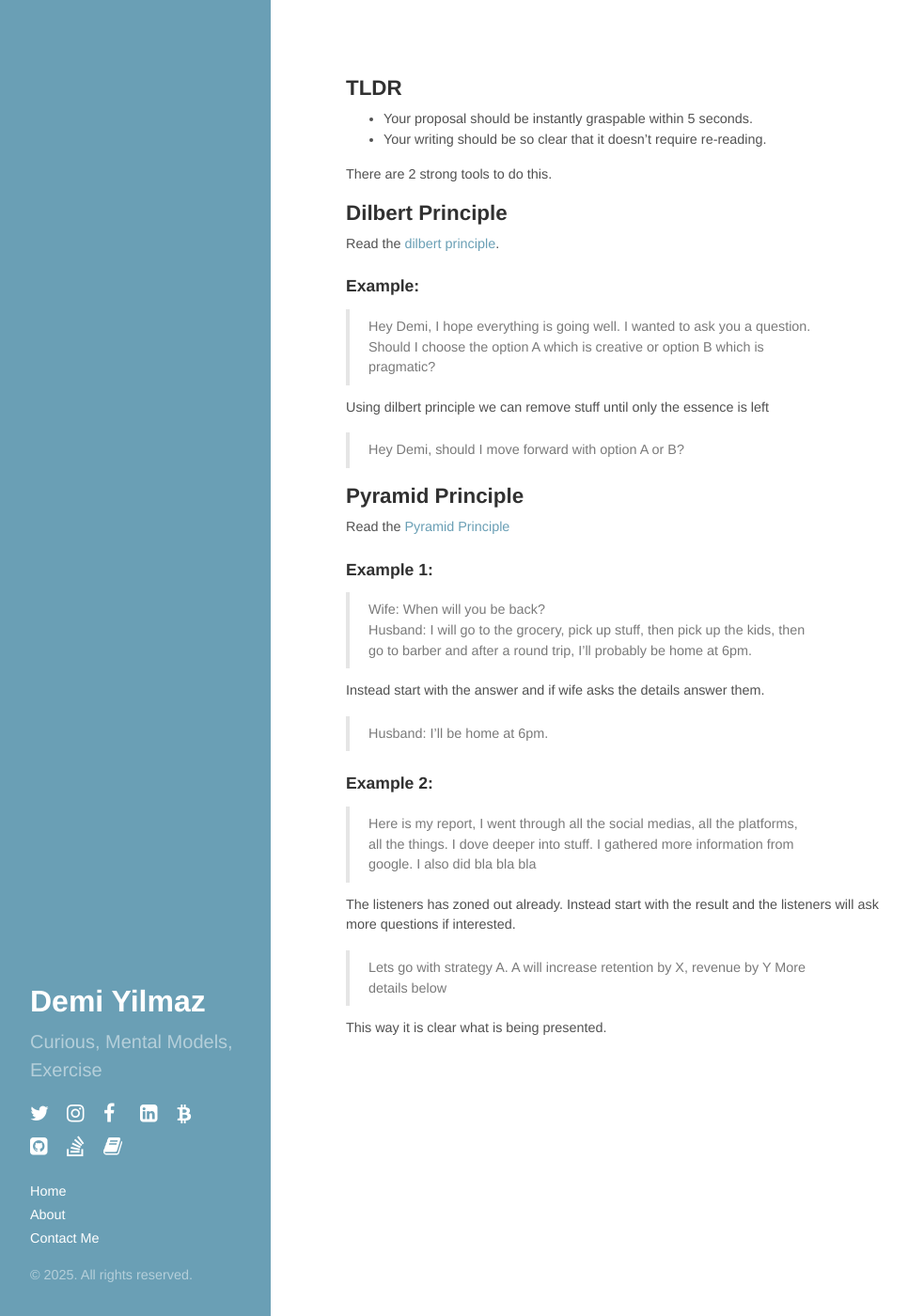
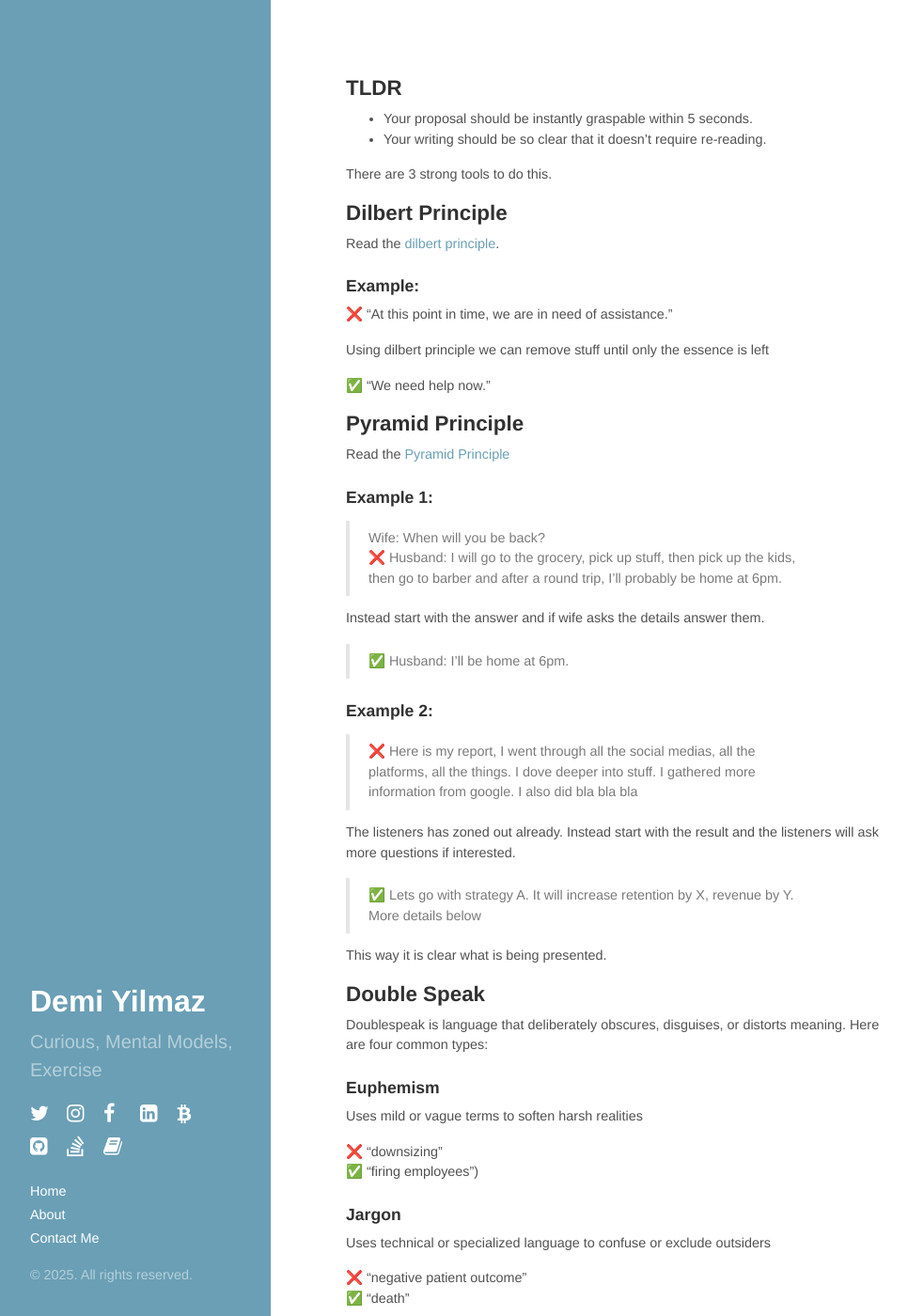
Before and after one commit to demiculus/demiculus.github.io, a Jekyll site: the page built from communication.md, in a window 1280 px wide and 1400 px high. Shown: the whole window at 94% size, without its empty margins (0-966 px from the left). Built offline with Jekyll 4.4.1, drawn with Linux system fonts in a browser that asks for light colours; nearby versions of some CDN libraries; some of the changed text lies outside the part shown.

Commit message:
added extra item to comm

```diff
--- a/communication.md
+++ b/communication.md
@@ -8,18 +8,19 @@ title: Communication
 - Your proposal should be instantly graspable within 5 seconds.
 - Your writing should be so clear that it doesn't require re-reading.
 
-There are 2 strong tools to do this.
+There are 3 strong tools to do this.
 
 ## Dilbert Principle
 
 Read the [dilbert principle](https://dilbertblog.typepad.com/the_dilbert_blog/2007/06/the_day_you_bec.html).
 
 ### Example:
-> Hey Demi, I hope everything is going well. I wanted to ask you a question. Should I choose the option A which is creative or option B which is pragmatic?
+
+❌ "At this point in time, we are in need of assistance."
 
 Using dilbert principle we can remove stuff until only the essence is left
 
-> Hey Demi, should I move forward with option A or B?
+✅ "We need help now."
 
 ## Pyramid Principle
 
@@ -27,19 +28,44 @@ Read the [Pyramid Principle](https://medium.com/lessons-from-mckinsey/the-pyrami
 
 ### Example 1:
 > Wife: When will you be back?
-> Husband: I will go to the grocery, pick up stuff, then pick up the kids, then go to barber and after a round trip, I'll probably be home at 6pm.
+> ❌ Husband: I will go to the grocery, pick up stuff, then pick up the kids, then go to barber and after a round trip, I'll probably be home at 6pm.
 
 Instead start with the answer and if wife asks the details answer them.
 
-> Husband: I'll be home at 6pm.
+> ✅ Husband: I'll be home at 6pm.
 
 ### Example 2:
-> Here is my report, I went through all the social medias, all the platforms, all the things. I dove deeper into stuff. I gathered more information from google. I also did bla bla bla
+> ❌ Here is my report, I went through all the social medias, all the platforms, all the things. I dove deeper into stuff. I gathered more information from google. I also did bla bla bla
 
 The listeners has zoned out already. Instead start with the result and the listeners will ask more questions if interested.
 
-> Lets go with strategy A.
-> A will increase retention by X, revenue by Y
-> More details below
+> ✅ Lets go with strategy A. It will increase retention by X, revenue by Y. More details below
 
 This way it is clear what is being presented.
+
+## Double Speak
+Doublespeak is language that deliberately obscures, disguises, or distorts meaning. Here are four common types:
+
+### Euphemism
+Uses mild or vague terms to soften harsh realities
+
+❌ "downsizing"
+✅ "firing employees")
+
+### Jargon
+Uses technical or specialized language to confuse or exclude outsiders
+
+❌ "negative patient outcome"
+✅ "death"
+
+### Gobbledygook (Bureaucratese)
+Overcomplicates language with excessive words or convoluted structure to obscure meaning
+
+❌ "collateral damage"
+✅ "civilian casualties"
+
+### Inflated Language
+Makes simple things sound grander or more important than they are
+
+❌ "sanitation engineer"
+✅ "janitor"
```
Also changed, not shown: child.md (+4 -0 lines).
